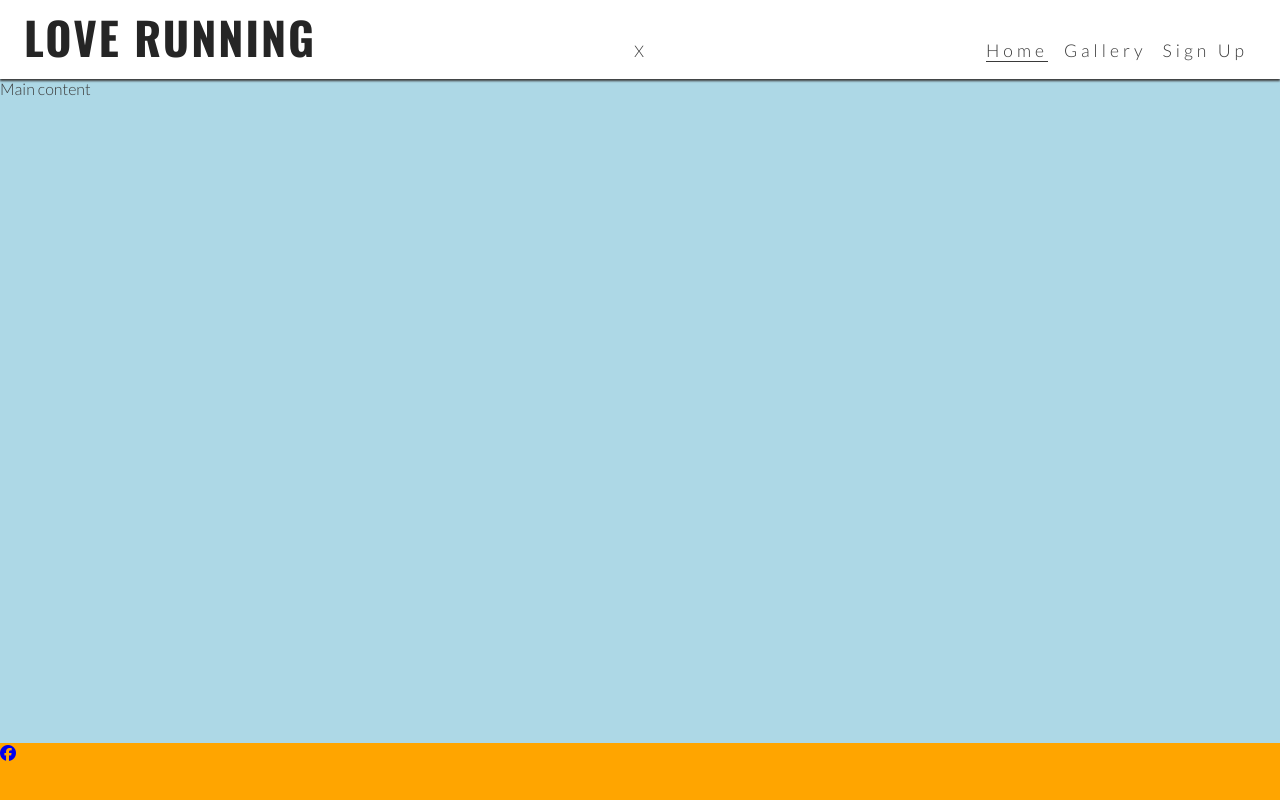
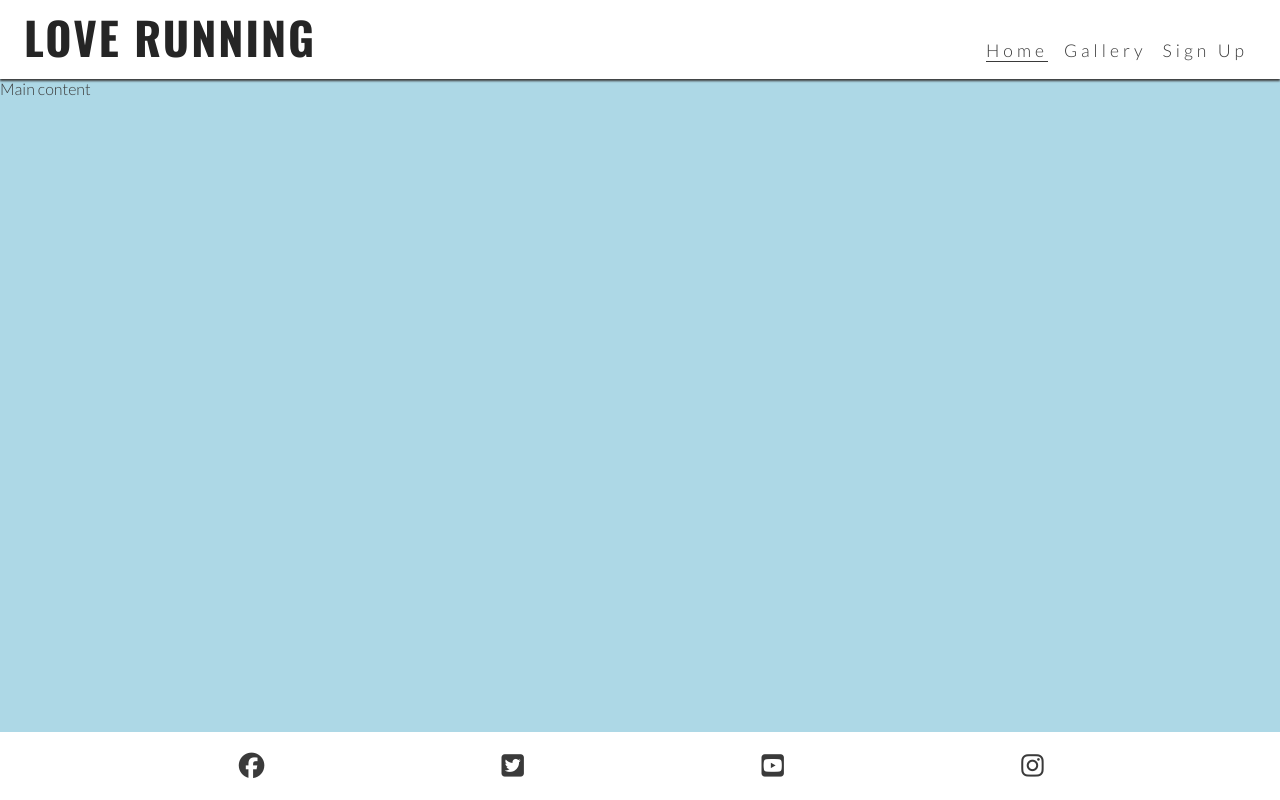
Before and after one commit to MathewStudent/love-running, a plain HTML site: page index.html in a window 1280 px wide. Drawn offline with nearby package versions, Linux system fonts and the light colour scheme.

Commit message:
Style footer icons for all screen sizes

```diff
--- a/assets/css/style.css
+++ b/assets/css/style.css
@@ -1,5 +1,5 @@
 /* Google fonts import */
-@import url("https://fonts.googleapis.com/css2?family=Lato:wght@300&family=Oswald:wght@200;300;400;500;600;700&display=swap");
+@import url('https://fonts.googleapis.com/css2?family=Lato:wght@300&family=Oswald:wght@200;300;400;500;600;700&display=swap');
 
 /* Asterisk wildcard selector to override default styles added by the browser */
 * {
@@ -64,25 +64,23 @@ nav {
     width: 100%;
     left: 0;
     padding: 0 1rem;
-    box-shadow: 0 2px 2px #a3a3a3;
+    box-shadow: 0 2px 2px #3a3a3a;
     display: none;
     top: 100%;
 }
 
 /* Nav toggle */
-#nav-toggle:checked~nav{
+#nav-toggle:checked~nav {
     display: block;
 }
 
-#nav-toggle{
-    display:none;
+#nav-toggle {
+    display: none;
 }
 
-.nav-toggle-label{
+.nav-toggle-label {
     font-size: 2rem;
 }
-
-
 
 /* Main content */
 main {
@@ -93,15 +91,24 @@ main {
 }
 
 /* Footer */
-
-footer {
-    background-color: orange;
+#social-networks {
+    text-align: center;
+    padding: 20px 0;
+    display: flex;
+    justify-content: space-evenly;
+    list-style-type: none;
 }
 
-/* Media query: tablets and larger (768px and up */
-@media screen and (min-width: 768px){
+#social-networks i {
+    font-size: 160%;
+    padding: 5%;
+    color: #3a3a3a;
+}
+
+/* Media query: tablets and larger (768px and up) */
+@media screen and (min-width: 768px) {
     /* Header */
-    nav{
+    nav {
         display: block;
         position: relative;
         box-shadow: none;
@@ -109,15 +116,15 @@ footer {
         padding-right: 1rem;
     }
 
-    #menu{
+    #menu {
         display: flex;
     }
 
-    #menu > li{
+    #menu > li {
         padding-left: 1rem;
     }
 
-    .nav-toggle-label{
+    .nav-toggle-label {
         display: none;
     }
 
@@ -128,15 +135,15 @@ footer {
     }
 
     /* Main content */
-    main{
-        /* Push main content down to accomodate larger header */
+    main {
+        /* Push main content down to accommodate larger header */
         margin-top: 79px;
     }
 }
 
-/* Media query: tablets and larger (992px and up */
-@media screen and (min-width: 992px){
-    #menu a:hover {
-        border-bottom: 1px solid #3a3a3a
+/* Large devices (laptops and desktops, 992px and up) */
+@media screen and (min-width: 992px) {
+    #menu a:hover{
+        border-bottom: 1px solid #3a3a3a;
     }
 }
--- a/index.html
+++ b/index.html
@@ -3,12 +3,13 @@
 
 <head>
     <meta charset="UTF-8">
+    <meta http-equiv="X-UA-Compatible" content="IE=edge">
     <meta name="viewport" content="width=device-width, initial-scale=1.0">
     <!-- Meta tags for search engines -->
     <meta name="description"
-        content="Love Running, Club for runners in Dublin, Ireland. Urban running, trail running.  Dublin docklands and Phoenix Park">
+        content="Love Running. Club for runners in Dublin, Ireland. Urban running, trail running. Dublin docklands and Phoenix Park">
     <meta name="keywords" content="love running, run, running club, runners, Ireland, Dublin, sport, exercise">
-    <!-- Title-->
+    <!-- Title -->
     <title>Love Running</title>
     <!-- Favicon -->
     <link rel="apple-touch-icon" sizes="180x180" href="assets/favicon/apple-touch-icon.png">
@@ -25,7 +26,9 @@
             <h1 id="logo">Love Running</h1>
         </a>
         <input type="checkbox" id="nav-toggle" name="nav-toggle">
-        <label for="nav-toggle" class="nav-toggle" class="nav-toggle-label">X</label>
+        <label for="nav-toggle" class="nav-toggle-label">
+            <i class="fa-solid fa-bars"></i>
+        </label>
         <nav>
             <ul id="menu">
                 <li><a href="" class="active">Home</a></li>
@@ -34,20 +37,38 @@
             </ul>
         </nav>
     </header>
-    <!-- Main Content -->
+
+    <!-- Main content -->
     <main>Main content</main>
+
     <!-- Footer -->
     <footer>
-        <ul>
-            <li><a href="https://www.facebook.com" target="_blank" rel="noopener"
-                    aria-label="Visit our Facebook Page (opens in a new tab)"><i class="fa-brands fa-facebook"></i></a></li>
-            <li></li>
-            <li></li>
+        <ul id="social-networks">
+            <li>
+                <a href="https://www.facebook.com/" target="_blank" rel="noopener"
+                    aria-label="Visit our Facebook page (opens in a new tab)">
+                    <i class="fa-brands fa-facebook"></i></a>
+            </li>
+            <li>
+                <a href="https://www.twitter.com/" target="_blank" rel="noopener"
+                    aria-label="Visit our Twitter page (opens in a new tab)">
+                    <i class="fa-brands fa-twitter-square"></i></a>
+            </li>
+            <li>
+                <a href="https://www.youtube.com/" target="_blank" rel="noopener"
+                    aria-label="Visit our YouTube page (opens in a new tab)">
+                    <i class="fa-brands fa-youtube-square"></i></a>
+            </li>
+            <li>
+                <a href="https://www.instagram.com/" target="_blank" rel="noopener"
+                    aria-label="Visit our Instagram page (opens in a new tab)">
+                    <i class="fa-brands fa-instagram"></i></a>
+            </li>
         </ul>
     </footer>
 
     <!-- Font Awesome kit -->
-    <script src="https://kit.fontawesome.com/132e107c7e.js" crossorigin="anonymous"></script>
+    <script src="https://kit.fontawesome.com/3b20d96fa9.js" crossorigin="anonymous"></script>
 </body>
 
 </html>
```
